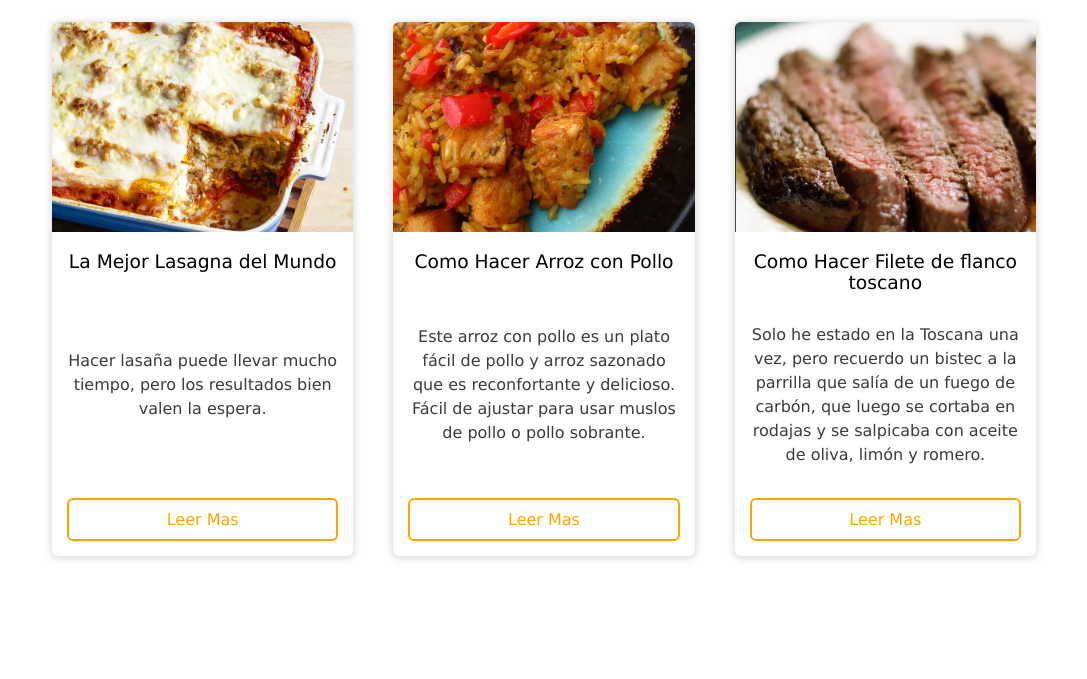
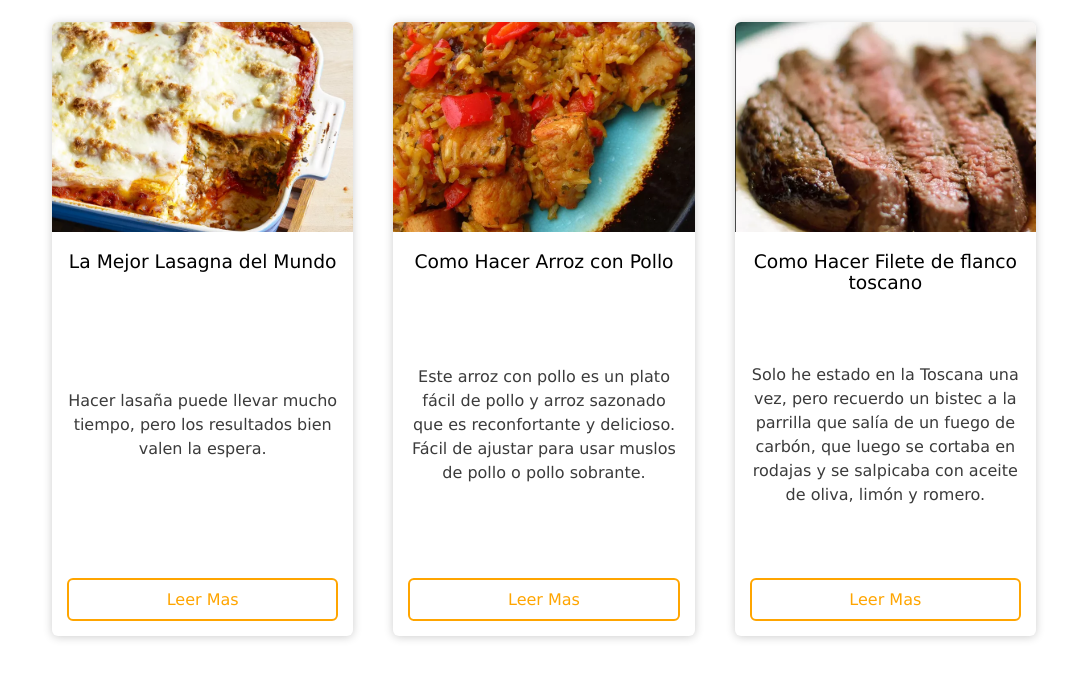
Before and after one commit to plunkydev/odin-recipes, a plain HTML site: page index.html in a window 1280 px wide. Shown: the part 83-762 px from the top of the page, without its empty margins (96-1183 px from the left). Drawn offline with Linux system fonts and the light colour scheme.

Commit message:
Set min-height on li > div to 50vh

```diff
--- a/style.css
+++ b/style.css
@@ -62,7 +62,7 @@ li img {
 ul li div {
     padding: 15px;
     text-align: center;
-    min-height: 40vh;
+    min-height: 50vh;
     display: flex;
     flex-direction: column;
     justify-content: space-between;
```
